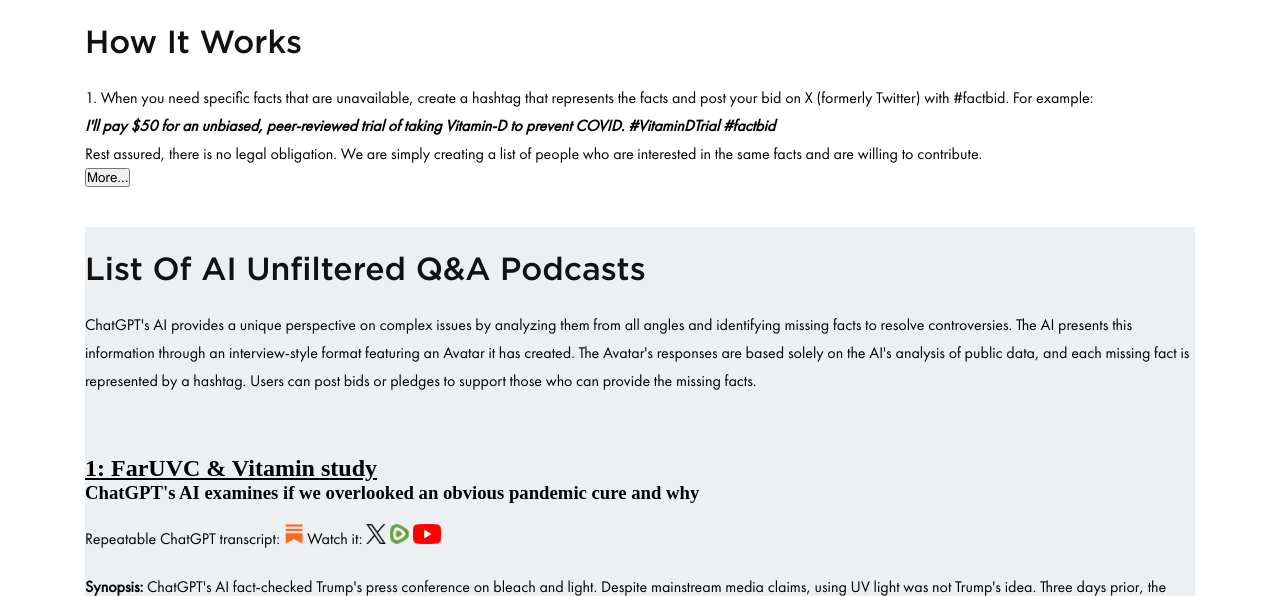
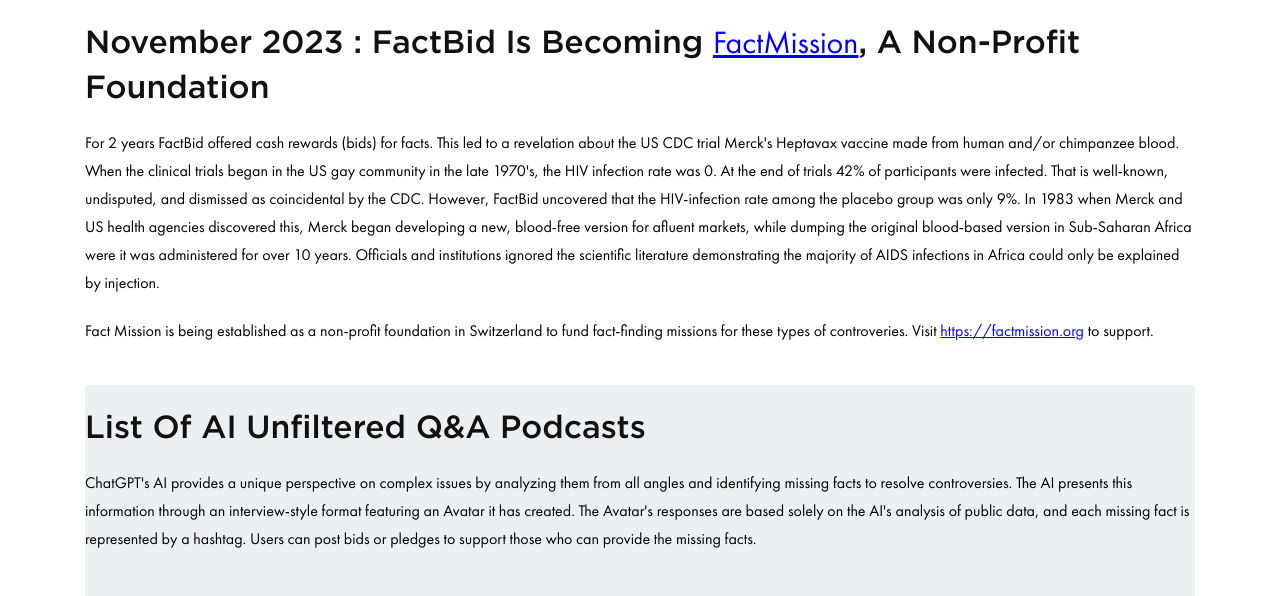
Before and after one commit to aaronfactbid/factbid2, a PHP site: page / in a window 1280 px wide. Shown: the part 235-831 px from the top of the page. Run offline with PHP 8.4, Linux system fonts and the light colour scheme; data that the repository does not hold is empty.

Commit message:
migrate to factmission

```diff
--- a/index.php
+++ b/index.php
@@ -11,35 +11,22 @@
 <!--------banner------------->
 <section>
     <div class="fact_banerr">
-        <div>
-            <h1>How it works</h1>
-            <p class="displayed-content">
-                1. When you need specific facts that are unavailable, create a hashtag that represents the facts and post your bid on X (formerly Twitter)
-                with #factbid.
-                For example:<br>
-                <b><i>I'll pay $50 for an unbiased, peer-reviewed trial of taking Vitamin-D to prevent COVID. #VitaminDTrial #factbid</b></i><br>
-                Rest assured, there is no legal obligation. We are simply creating a list of people who are interested in the same facts and are willing to contribute.
-            </p>
-            <button id="toggle-content">More...</button>
-            <div id="more-content" style="display:none">
-                <p>
-                    2.
-					Your hashtag (e.g. #VitaminDTrial) will appear on the <a href="#factbid-list">list below</a> within 10 minutes, along with a tally of all bids
-					with that hashtags. Click it to go to your hashtag page (e.g. https://factbid.org/VitaminDTrials), which shows all the post on X.
-					Make your hashtag go viral.  The hashtag page has a [Click To post] button.
-					This is the best way to start a post and ensure that the hashtags are spelled correctly.
-					Remember to edit before sending.
-                </p>
-                <p>
-                    3. If someone believes they can obtain the missing facts and the bids provide sufficient incentive, they can post their offer using the same hashtag plus #factbidclaim. For example:<br>
-                    <b><i>
-                    I'm Joe, a grad studient at MIT, getting my . I'd live to do this as my PhD thesis. Here's my CV. I can do it as a GoFundMe.
-                    #VitaminDTrial #factbidclaim</b></i><br>
-                    All such 'claims' will also appear on your hashtag page under the 'claims' link. That's it.
-                </p>
-                <p>Learn more at <a href="https://factbid.substack.com/about">https://factbid.substack.com/about</a></p>
-            </div>
-        </div>
+		<h1>November 2023 : FactBid is becoming <a href="https://factmission.org">FactMission</a>, a non-profit foundation</h1>
+		<p class="displayed-content">
+			For 2 years FactBid offered cash rewards (bids) for facts.
+			This led to a revelation about the US CDC trial Merck's Heptavax vaccine made from human and/or chimpanzee blood.
+			When the clinical trials began in the US gay community in the late 1970's, the HIV infection rate was 0.
+			At the end of trials 42% of participants were infected.  That is well-known, undisputed, and dismissed as coincidental by the CDC.
+			However, FactBid uncovered that the HIV-infection rate among the placebo group was only 9%.
+			In 1983 when Merck and US health agencies discovered this, Merck began developing a new, blood-free version for afluent markets,
+			while dumping the original blood-based version in Sub-Saharan Africa were it was administered for over 10 years.
+			Officials and institutions ignored the scientific literature demonstrating the majority of AIDS infections in Africa
+			could only be explained by injection.
+		</p>
+		<p>
+			Fact Mission is being established as a non-profit foundation in Switzerland to fund fact-finding missions for these types of controveries.
+			Visit <a href="https://factmission.org">https://factmission.org</a> to support.
+		</p>
     </div>
 </section>
 <section>
```
